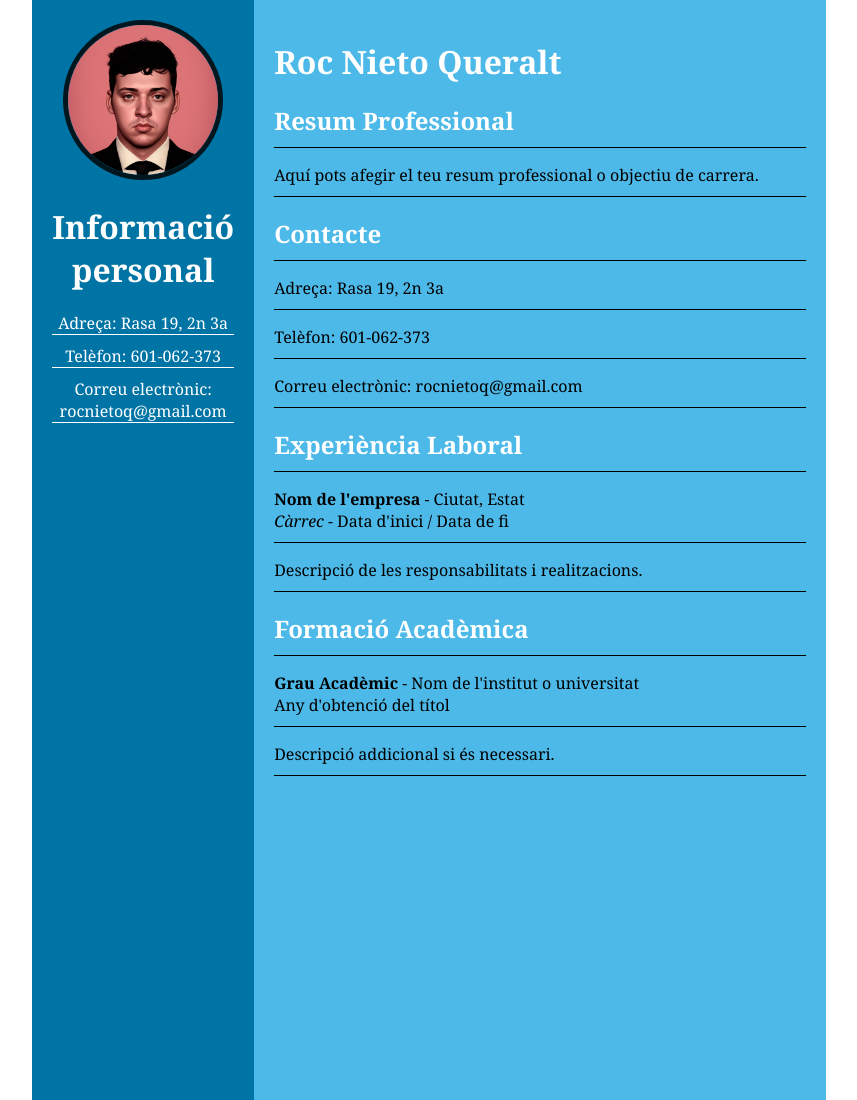
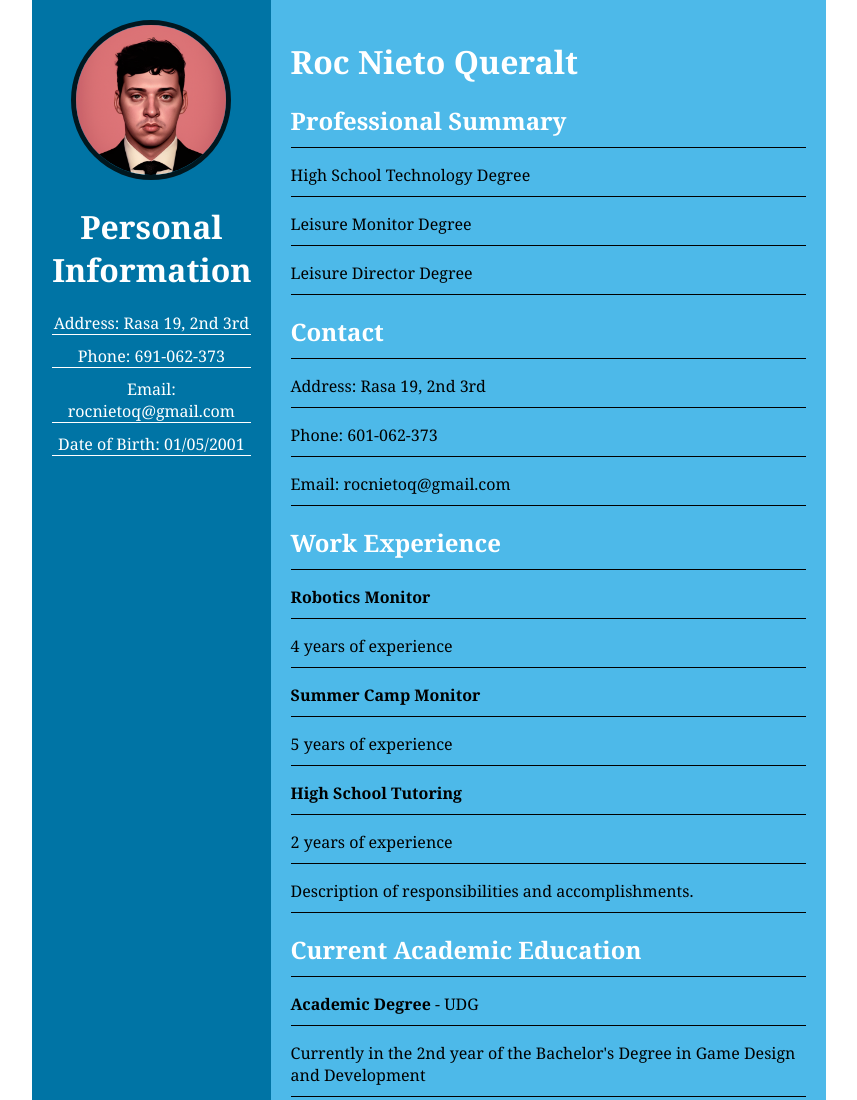
Before and after one commit to RocFox4/ROCFOX4.GITHUB.IO, a plain HTML site: page index.html in a window 1280 px wide. Shown: the top 1100 px of the page, without its empty margins (211-1068 px from the left). Drawn offline with Linux system fonts and the light colour scheme.

Commit message:
Update index.html

```diff
--- a/index.html
+++ b/index.html
@@ -2,7 +2,7 @@
 <html>
 
 <head>
-    <title>Roc Nieto Curriculim Vitae</title>
+    <title>Roc Nieto Curriculum Vitae</title>
     <link rel="stylesheet" type="text/css" href="RocCV.css">
     <link rel="preconnect" href="https://fonts.googleapis.com">
     <link rel="preconnect" href="https://fonts.gstatic.com" crossorigin>
@@ -12,28 +12,35 @@
 <body>
     <div class="resume">
         <div class="left-column">
-            <img class="profile-image" src="Roc.png" alt="Foto de perfil">
-            <h1>Informació personal</h1>
-            <p>Adreça: Rasa 19, 2n 3a</p>
-            <p>Telèfon: 601-062-373</p>
-            <p>Correu electrònic: rocnietoq@gmail.com</p>
+            <img class="profile-image" src="Roc.png" alt="Profile Picture">
+            <h1>Personal Information</h1>
+            <p>Address: Rasa 19, 2nd 3rd</p>
+            <p>Phone: 691-062-373</p>
+            <p>Email: rocnietoq@gmail.com</p>
+            <p>Date of Birth: 01/05/2001</p>
+
         </div>
         <div class="right-column">
             <h1>Roc Nieto Queralt</h1>
-            <h2>Resum Professional</h2>
-            <p>Aquí pots afegir el teu resum professional o objectiu de carrera.</p>
-            <h2>Contacte</h2>
-            <p>Adreça: Rasa 19, 2n 3a</p>
-            <p>Telèfon: 601-062-373</p>
-            <p>Correu electrònic: rocnietoq@gmail.com</p>
-            <h2>Experiència Laboral</h2>
-            <p><strong>Nom de l'empresa</strong> - Ciutat, Estat<br>
-                <em>Càrrec</em> - Data d'inici / Data de fi</p>
-            <p>Descripció de les responsabilitats i realitzacions.</p>
-            <h2>Formació Acadèmica</h2>
-            <p><strong>Grau Acadèmic</strong> - Nom de l'institut o universitat<br>
-                Any d'obtenció del títol</p>
-            <p>Descripció addicional si és necessari.</p>
+            <h2>Professional Summary</h2>
+            <p>High School Technology Degree</p>
+            <p>Leisure Monitor Degree</p>
+            <p>Leisure Director Degree</p>
+            <h2>Contact</h2>
+            <p>Address: Rasa 19, 2nd 3rd</p>
+            <p>Phone: 601-062-373</p>
+            <p>Email: rocnietoq@gmail.com</p>
+            <h2>Work Experience</h2>
+            <p><strong>Robotics Monitor</strong>
+            <p>4 years of experience</p>
+            <p><strong>Summer Camp Monitor</strong>
+            <p>5 years of experience</p>
+            <p><strong>High School Tutoring</strong>
+            <p>2 years of experience</p>
+            <p>Description of responsibilities and accomplishments.</p>
+            <h2>Current Academic Education</h2>
+            <p><strong>Academic Degree</strong> - UDG<br>
+            <p>Currently in the 2nd year of the Bachelor's Degree in Game Design and Development</p>
         </div>
     </div>
 </body>
```
